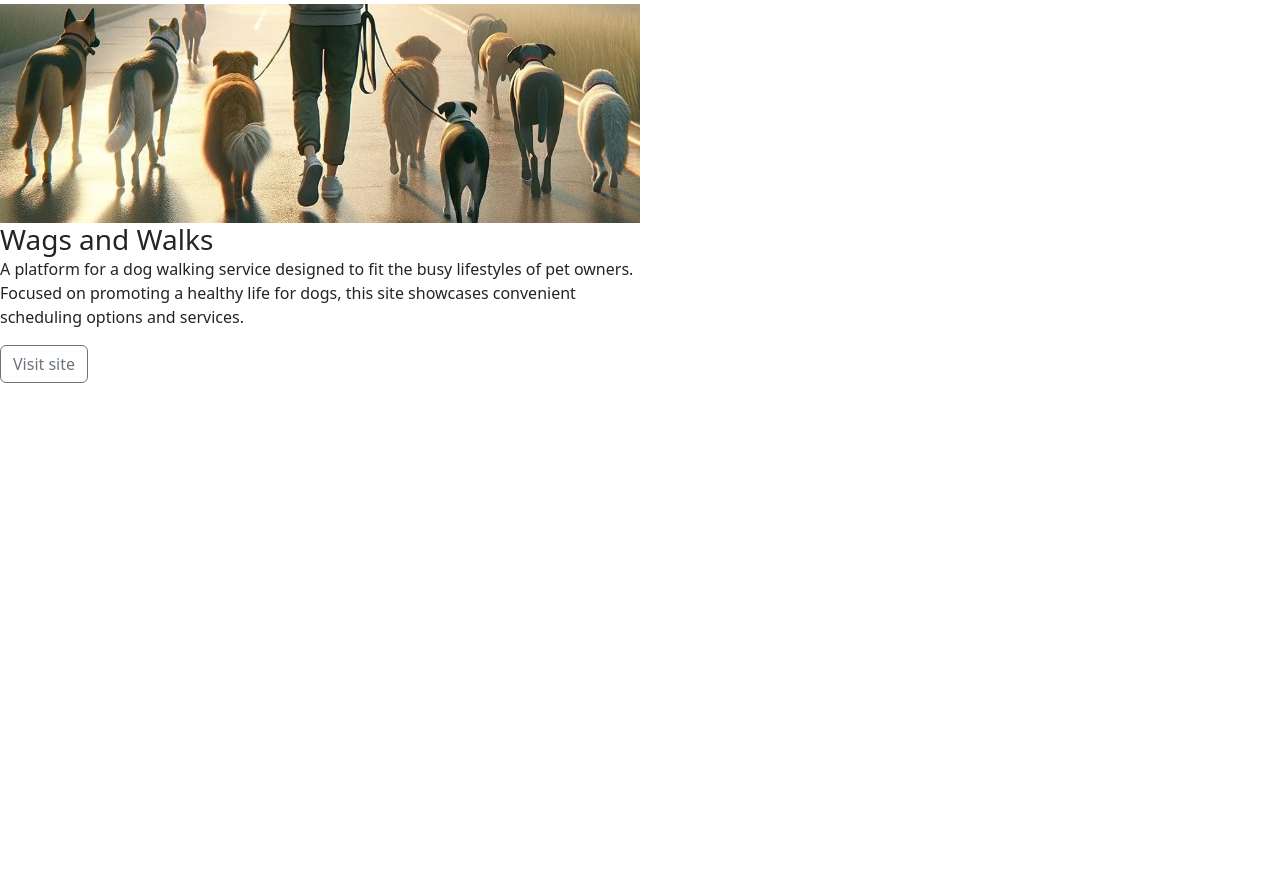
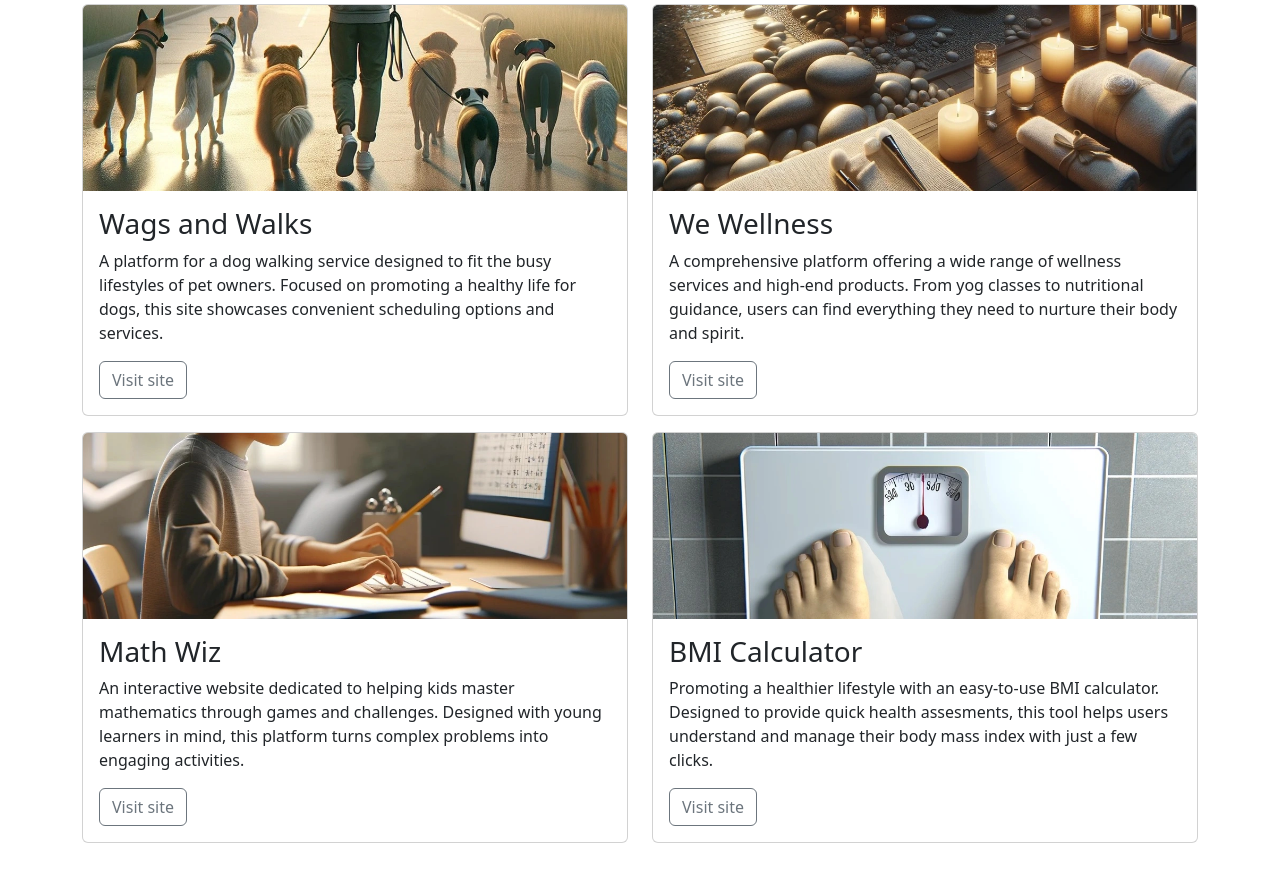
Before and after one commit to IevaNev/Mei-Wong, a plain HTML site: page index.html in a window 1280 px wide. Shown: the part 992-1874 px from the top of the page. Before the commit the page ends 1375 px from the top, so only its background shows below. Drawn offline with nearby package versions, Linux system fonts and the light colour scheme.

Commit message:
Add portfolia section

```diff
--- a/index.html
+++ b/index.html
@@ -107,26 +107,15 @@
 
   <!-- Portfolio -->
 
-<section id="portfolio" class="container">
+<section id="portfolio" class="container pb-4">
     <div class="row">
       <!-- my-4 used to add top and bottom margin to heading-->
       <div class="col-12 text-center my-4">
       <h2 class="display-5">Portfolio</h2>
     </div>
+    <!-- cols for cards -->
     <div class="col-12 col-md-6">
-      <div class="col-12 col-md-6">
-
-      </div>
-      <div class="col-12 col-md-6"></div>
-      <div class="col-12 col-md-6"></div>
-      <div class="col-12 col-md-6"></div>
-
-    </div>
-
-  </div>
-</section>
-
-<div class="col-12 col-md-6">
+      <div class="card mb-3">
         <img src="assets/images/wags-and-walks.webp" class="card-img-top"
         alt="A man walking dogs early in the morning">
         <div class="card-body">
@@ -137,7 +126,50 @@
         <a href="#" class="btn btn-outline-secondary">Visit site</a>
       </div>
   </div>
+</div>
 
+    <div class="col-12 col-md-6">
+      <div class="card mb-3">
+        <img src="assets/images/we-wellness.webp" class="card-img-top"
+              alt="Image of candles and soft towels at a spa">
+        <div class="card-body">
+        <h3 class="card-title">We Wellness</h3>
+        <p class="card-text">A comprehensive platform offering a wide range of wellness services
+        and high-end products. From yog classes to nutritional guidance, users can find everything
+        they need to nurture their body and spirit.</p>
+        <a href="#" class="btn btn-outline-secondary">Visit site</a>
+        </div>
+  </div>
+</div>
+
+    <div class="col-12 col-md-6 mb-3">
+      <div class="card mb-3">
+        <img src="assets/images/math-wiz.webp" class="card-img-top"
+          alt="A boy working on a computer">
+        <div class="card-body">
+          <h3 class="card-title">Math Wiz</h3>
+          <p class="card-text">An interactive website dedicated to helping kids master mathematics
+            through games and challenges. Designed with young learners in mind, this platform turns complex
+            problems into engaging activities.</p>
+          <a href="#" class="btn btn-outline-secondary">Visit site</a>
+          </div>
+  </div>
+</div>
+
+    <div class="col-12 col-md-6 mb-3">
+      <div class="card mb-3">
+        <img src="assets/images/bmi-calculator.webp" class="card-img-top"
+          alt="Image of persons feet placed on scales">
+        <div class="card-body">
+         <h3 class="card-title">BMI Calculator</h3>
+         <p class="card-text">Promoting a healthier lifestyle with an easy-to-use BMI calculator. Designed
+          to provide quick health assesments, this tool helps users understand and manage their body mass index
+          with just a few clicks.</p>
+        <a href="#" class="btn btn-outline-secondary">Visit site</a>
+        </div>
+        </div>
+    </div>
+  </section>
 </main>
 
 
```
Lines whose indentation alone changed are shown as unchanged.
